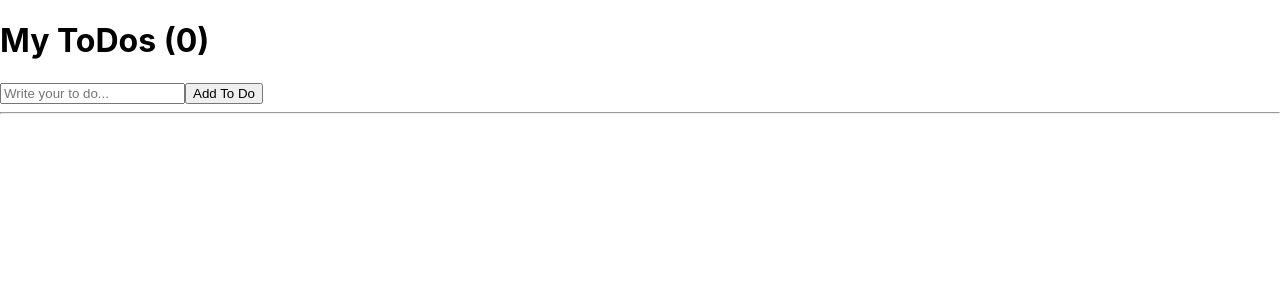
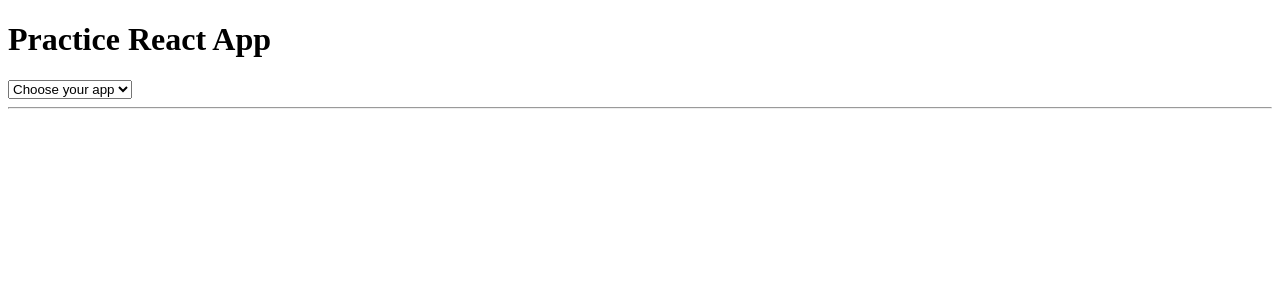
Before and after one commit to beecomci/practice-react-app, a React (Create React App) app: page / in a window 1280 px wide. Shown: the top 300 px of the page. Built offline with nearby package versions, Linux system fonts and the light colour scheme.

Commit message:
select 옵션으로 app UI 분기

```diff
--- a/src/App.js
+++ b/src/App.js
@@ -1,40 +1,26 @@
 import { useState } from "react";
+import ToDoList from "./ToDoList";
+import CoinTracker from "./CoinTracker";
 
 function App() {
-  const [toDo, setToDo] = useState("");
-  const [toDos, setToDos] = useState([]);
+  const [index, setIndex] = useState("default");
 
   const onChange = event => {
-    setToDo(event.target.value);
-  };
-  const onSubmit = event => {
-    event.preventDefault();
-
-    if (!toDo) return;
-
-    setToDos(currentArray => [toDo, ...currentArray]); // 새 todos 배열을 생성해서 반환
-    setToDo("");
+    setIndex(event.target.value);
   };
 
   return (
     <div>
-      <h1>My ToDos ({toDos.length})</h1>
-      <form onSubmit={onSubmit}>
-        <input
-          value={toDo}
-          onChange={onChange}
-          type="text"
-          placeholder="Write your to do..."
-        />
-        <button>Add To Do</button>
-      </form>
+      <h1>Practice React App</h1>
+      <select value={index} onChange={onChange}>
+        <option value="default">Choose your app</option>
+        <option value="0">ToDoList</option>
+        <option value="1">Coin Tracker</option>
+        <option value="2">Movie App</option>
+      </select>
       <hr />
-      <ul>
-        {/* react element로 된 array 반환 */}
-        {toDos.map((item, index) => (
-          <li key={index}>{item}</li>
-        ))}
-      </ul>
+      {index === "0" ? <ToDoList /> : null}
+      <CoinTracker />
     </div>
   );
 }
--- /dev/null
+++ b/src/CoinTracker.js
@@ -0,0 +1,7 @@
+import { useState } from "react";
+
+function CoinTracker() {
+  return <div></div>;
+}
+
+export default CoinTracker;
--- /dev/null
+++ b/src/ToDoList.js
@@ -0,0 +1,42 @@
+import { useState } from "react";
+
+function ToDoList() {
+  const [toDo, setToDo] = useState("");
+  const [toDos, setToDos] = useState([]);
+
+  const onChange = event => {
+    setToDo(event.target.value);
+  };
+  const onSubmit = event => {
+    event.preventDefault();
+
+    if (!toDo) return;
+
+    setToDos(currentArray => [toDo, ...currentArray]); // 새 todos 배열을 생성해서 반환
+    setToDo("");
+  };
+
+  return (
+    <div>
+      <h2>My ToDos ({toDos.length})</h2>
+      <form onSubmit={onSubmit}>
+        <input
+          value={toDo}
+          onChange={onChange}
+          type="text"
+          placeholder="Write your to do..."
+        />
+        <button>Add To Do</button>
+      </form>
+      <hr />
+      <ul>
+        {/* react element로 된 array 반환 */}
+        {toDos.map((item, index) => (
+          <li key={index}>{item}</li>
+        ))}
+      </ul>
+    </div>
+  );
+}
+
+export default ToDoList;
--- a/src/index.css
+++ /dev/null
@@ -1,13 +0,0 @@
-body {
-  margin: 0;
-  font-family: -apple-system, BlinkMacSystemFont, 'Segoe UI', 'Roboto', 'Oxygen',
-    'Ubuntu', 'Cantarell', 'Fira Sans', 'Droid Sans', 'Helvetica Neue',
-    sans-serif;
-  -webkit-font-smoothing: antialiased;
-  -moz-osx-font-smoothing: grayscale;
-}
-
-code {
-  font-family: source-code-pro, Menlo, Monaco, Consolas, 'Courier New',
-    monospace;
-}
--- a/src/index.js
+++ b/src/index.js
@@ -1,6 +1,5 @@
 import React from "react";
 import ReactDOM from "react-dom";
-import "./index.css";
 import App from "./App";
 
 ReactDOM.render(
```
